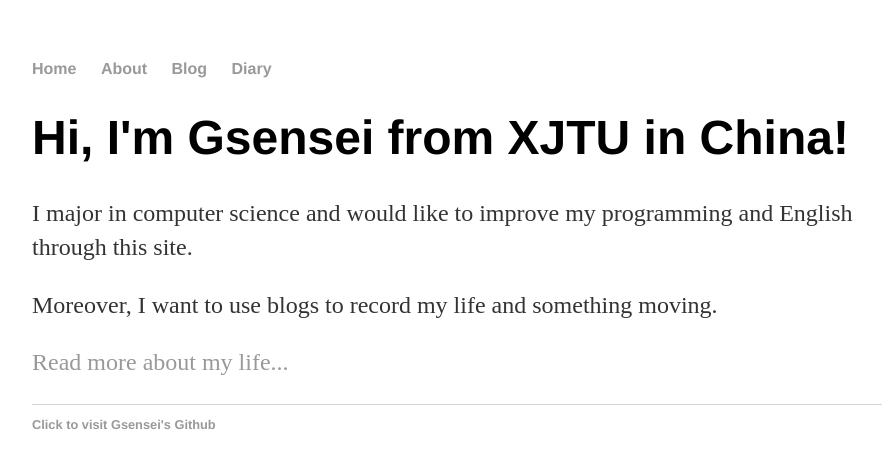
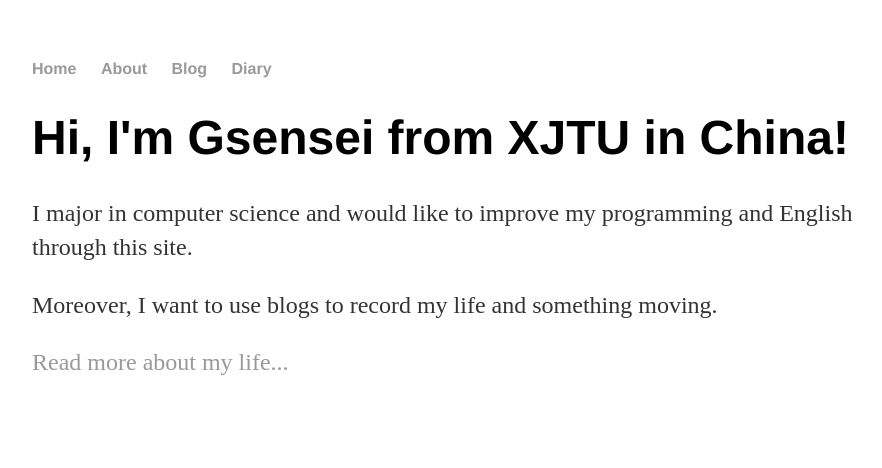
Before and after one commit to tlGsensei/tlGsensei.github.io, a Jekyll site: the page built from index.html, in a window 1280 px wide. Shown: the top 468 px of the page, without its empty margins (160-1042 px from the left). Built offline with Jekyll 4.4.1, drawn with Linux system fonts in a browser that asks for light colours.

Commit message:
Update default.html

```diff
--- a/_layouts/default.html
+++ b/_layouts/default.html
@@ -19,11 +19,5 @@
 			{{ content }}
 
 			</div><!-- /.container -->
-			<footer>
-	    		<ul>
-
-	        		<li><a href="https://github.com/tlGsensei">Click to visit Gsensei's Github</a></li>
-				</ul>
-			</footer>
 		</body>
 	</html>
```
